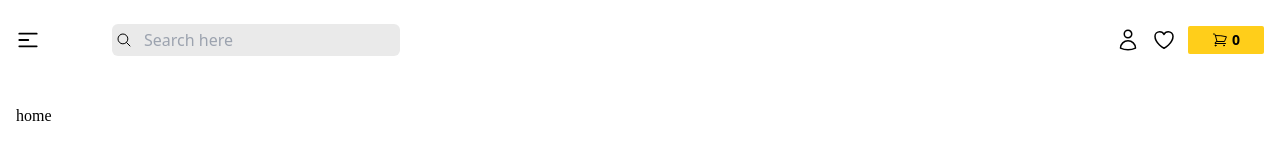
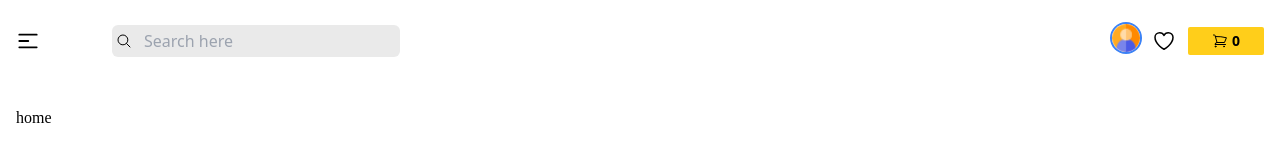
Before and after one commit to saagor16/Book-Store-Frontend, a React (Vite) app: page / in a window 1280 px wide. Shown: the top 160 px of the page. Built offline with nearby package versions, Linux system fonts and the light colour scheme.

Commit message:
Complete full UI design excluding login and logout functionalities

```diff
--- a/src/components/Navbar.jsx
+++ b/src/components/Navbar.jsx
@@ -6,9 +6,19 @@
 } from "react-icons/hi2";
 import { IoSearchOutline } from "react-icons/io5";
 import { Link } from "react-router-dom";
+import avatarImg from "../assets/avatar.png";
+import { useState } from "react";
+const navigation = [
+  { name: "Dashboard", href: "/user-dashboard" },
+  { name: "Orders", href: "/orders" },
+  { name: "Cart Page", href: "/cart" },
+  { name: "Check Out", href: "/checkout" },
+];
 
 const Navbar = () => {
-  const currentUser = false;
+  const [isDropdownOpen, setIsDropdownOpen] = useState(false);
+
+  const currentUser = true;
   return (
     <header className="max-w-screen-2xl mx-auto px-4 py-6">
       <nav className="flex justify-between items-center">
@@ -33,9 +43,31 @@
         <div className="relative flex items-center sm:space-x-3 space-x-2">
           <div>
             {currentUser ? (
-              <>user</>
+              <>
+                <button onClick={() => setIsDropdownOpen(!isDropdownOpen)}>
+                  <img
+                    src={avatarImg}
+                    alt=""
+                    className={`size-7 rounded-full ${
+                      currentUser ? "ring-2 ring-blue-500" : ""
+                    }`}
+                  />
+                </button>
+
+                {isDropdownOpen && (
+                  <div className="absolute right-0 mt-2 w-48 bg-white shadow-lg rounded-md z-40">
+                    <ul className="py-2">
+                      {navigation.map((item) => (
+                        <li key={item.name} onClick={() => setIsDropdownOpen(false)}>
+                          <Link to={item.href}  className="block px-4 py-2 text-sm hover:bg-gray-100">{item.name}</Link>
+                        </li>
+                      ))}
+                    </ul>
+                  </div>
+                )}
+              </>
             ) : (
-              <Link to='/login'>
+              <Link to="/login">
                 <HiOutlineUser className="size-6"></HiOutlineUser>
               </Link>
             )}
```
